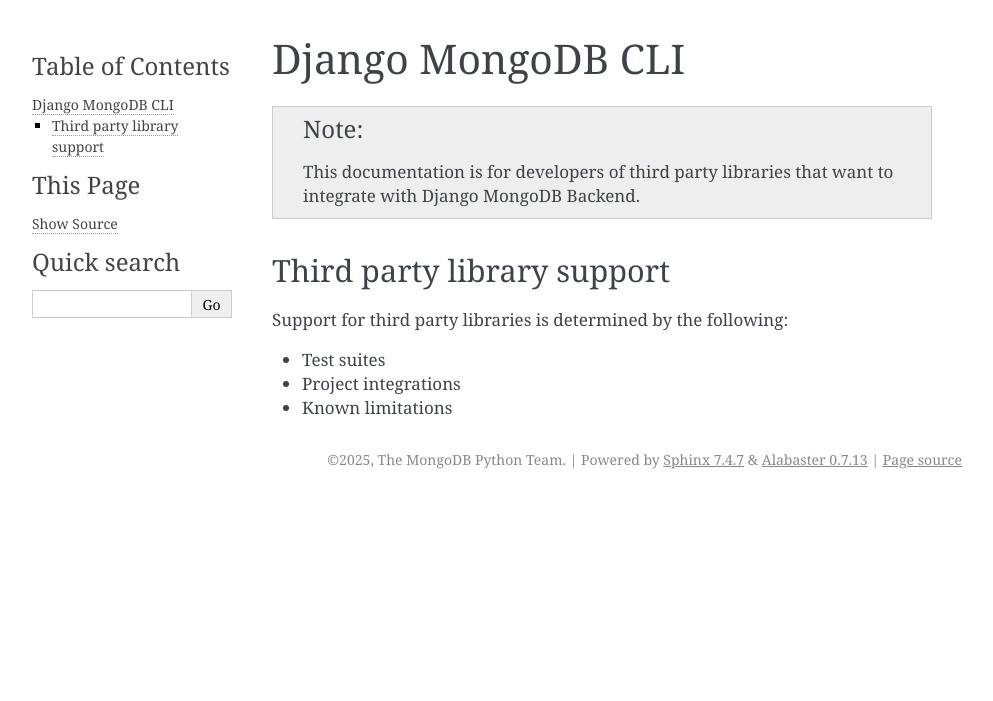
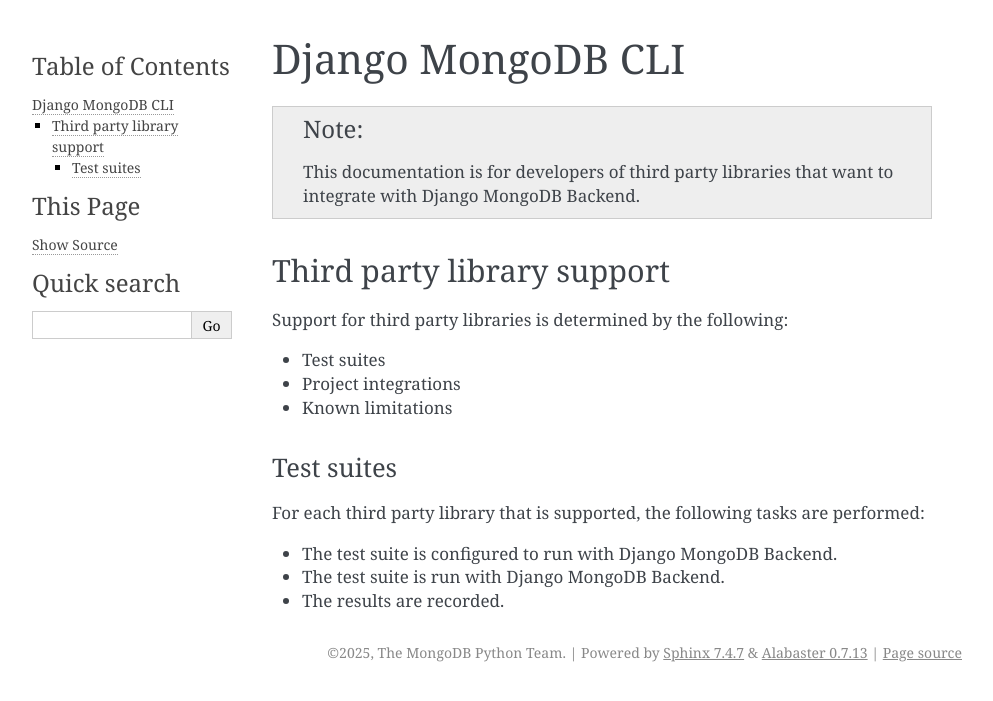
Before and after one commit to aclark4life/django-mongodb-cli, a Sphinx documentation site: the page built from docs/index.rst, in a window 1280 px wide. Shown: the top 701 px of the page, without its empty margins (148-1141 px from the left). Built offline with Sphinx 7.4.7, drawn with Linux system fonts in a browser that asks for light colours.

Commit message:
Update docs

```diff
--- a/docs/index.rst
+++ b/docs/index.rst
@@ -14,3 +14,12 @@
 - Test suites
 - Project integrations
 - Known limitations
+
+Test suites
+-----------
+
+For each third party library that is supported, the following tasks are performed:
+
+- The test suite is configured to run with Django MongoDB Backend.
+- The test suite is run with Django MongoDB Backend.
+- The results are recorded.
```
